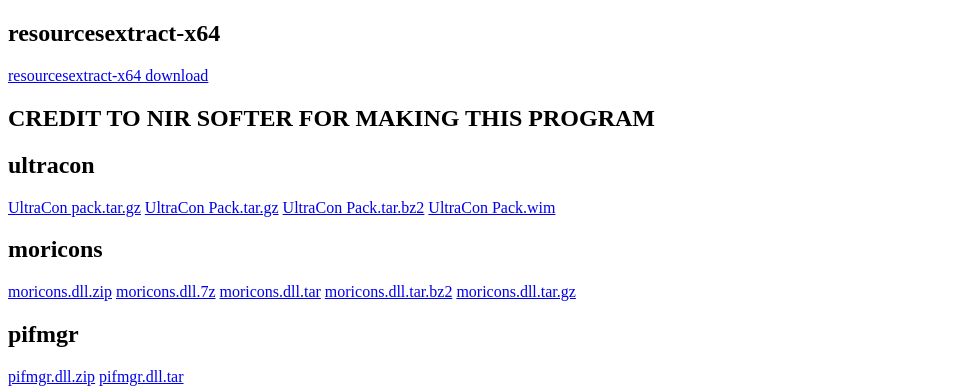
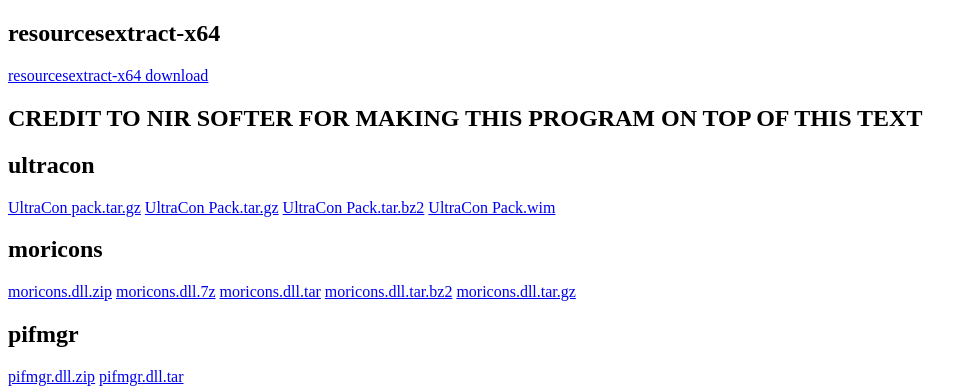
Before and after one commit to LevTHeDever/ExternalRepoDownloads, a plain HTML site: page index.html in a window 1280 px wide. Shown: the top 388 px of the page, without its empty margins (0-978 px from the left). Drawn offline with Linux system fonts and the light colour scheme.

Commit message:
edit in html

```diff
--- a/index.html
+++ b/index.html
@@ -9,7 +9,7 @@
   <section id="resourscesExtract">
     <h2>resourcesextract-x64</h2>
     <a href="downloads/resourcesextract-x64.zip">resourcesextract-x64 download</a>
-    <h1>CREDIT TO NIR SOFTER FOR MAKING THIS PROGRAM</h1>
+    <h1>CREDIT TO NIR SOFTER FOR MAKING THIS PROGRAM ON TOP OF THIS TEXT</h1>
      </section>
 
 <section id="ultracon">
```
